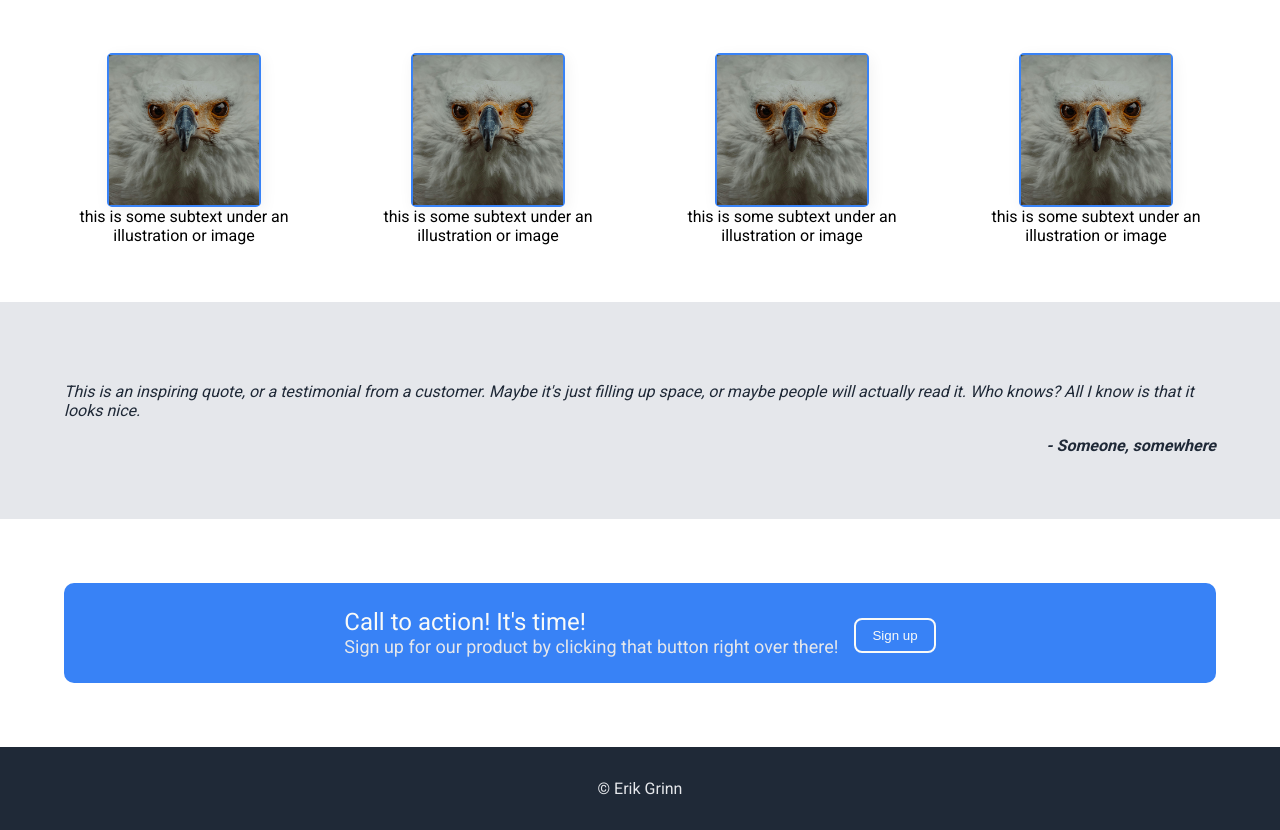
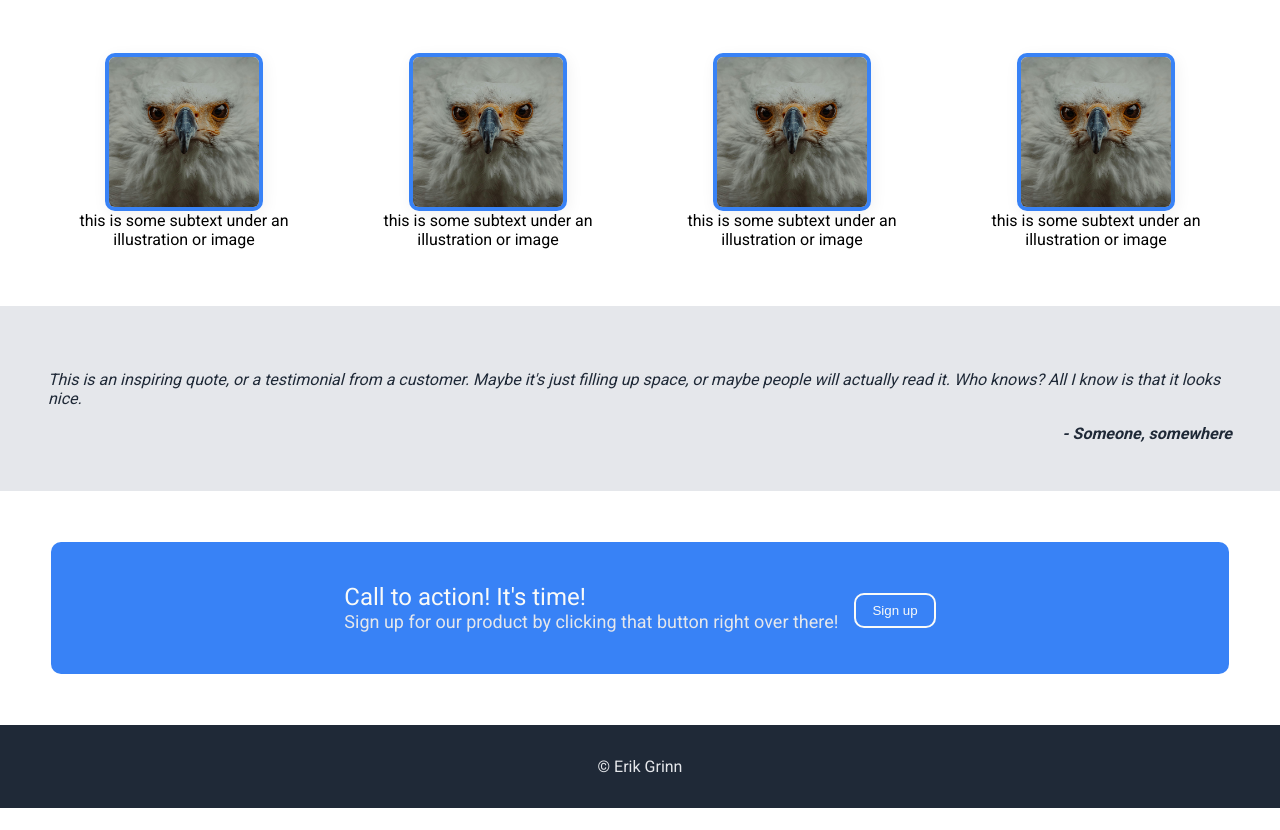
Before and after one commit to erikgrinn/odin-landing-page, a plain HTML site: page index.html in a window 1280 px wide. Shown: the part 387-1217 px from the top of the page. After the commit the page ends 1195 px from the top, so only its background shows below. Drawn offline with Linux system fonts and the light colour scheme; a script that the page names is missing.

Commit message:
card borders and some spacing

```diff
--- a/style.css
+++ b/style.css
@@ -9,29 +9,11 @@ body {
   display: flex;
   justify-content: center;
   flex-direction: column;
-  /* padding: 16px 64px; */
 }
 
-/* .hero-button {
-    border: none;
-    border-radius: 8px;
-    background: #3882F6;
-} */
-
-/* img {
-  width: 150px;
-  height: 150px;
-} */
-
-/* .hero-picture {
-    width: 125px;
-    height: 125px;
-} */
-
 button {
-  /* font-family: "Roboto", sans-serif; */
   border: none;
-  border-radius: 8px;
+  border-radius: 10px;
   background: #3882F6;
   padding: 8px 16px;
   color: #F9FAF8;
@@ -49,7 +31,6 @@ a {
   justify-content: space-between;
   padding: 16px 64px;
   align-items: center;
-  /* gap: 16px; */
 }
 
 .left-links a {
@@ -69,20 +50,20 @@ a {
     justify-content: center;
     align-items: center;
     padding: 48px 64px;
-    /* flex-wrap: wrap; */
     gap: 32px;
 }
+
 .hero-left{
     display: flex;
     flex-direction: column;
-    /* align-content: flex-start; */
 }
 .hero-main {
     font-size: 48px;
     color: #F9FAF8;
 }
+
 /* .hero-sub {
-    flex-wrap: wrap;
+
 } */
 
 /* .hero-picture{
@@ -113,11 +94,12 @@ a {
 .image {
     width: 150px;
     height: 150px;
-    border: 2px solid #3882F6;
+    border: 4px solid #3882F6;
     box-shadow: 2px 4px 16px rgba(0,0,0,.06);
-    border-radius: 5px;
+    border-radius: 10px;
     margin: auto;
     justify-content: center;
+    content-visibility: auto;
 }
 
 .text {
@@ -128,7 +110,7 @@ a {
     background-color: #E5E7EB;
     font-style: italic;
     color: #1F2937;
-    padding: 5%;
+    padding: 48px;
 }
 
 /* .quote {
@@ -143,8 +125,8 @@ a {
     display: flex;
     background-color: #3882F6;
     align-content: center;
-    margin: 5%;
-    /* padding: 2%; */
+    margin: 4%;
+    padding: 16px 48px;
     height: 100px;
     /* width: auto; */
     justify-content: center;
```
